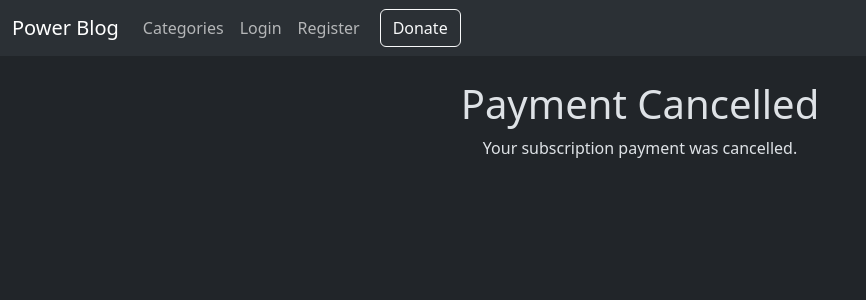
After one commit to Yasir-109/Django-Blog, a Django app: page /payment/payment_cancelled/ in a window 1280 px wide. The commit adds this page. Shown: the top 300 px of the page, without its empty margins (0-866 px from the left). Run offline with Django 4.2, Linux system fonts and the light colour scheme.

Commit message:
Power Blog 1.22
Added a Subscription Plan through Stripe

```diff
--- /dev/null
+++ b/powerblog/payments/templates/payment_cancelled.html
@@ -0,0 +1,13 @@
+{% extends 'base.html'%}
+{% block title %}Payment Cancelled{% endblock %}
+{% load static %}
+{% block content %}
+<div class="container">
+    <div class="row">
+        <div class="col-md-12 text-center">
+            <h1>Payment Cancelled</h1>
+            <p>Your subscription payment was cancelled.</p>
+        </div>
+    </div>
+</div>
+{% endblock %}
--- a/powerblog/payments/urls.py
+++ b/powerblog/payments/urls.py
@@ -6,9 +6,21 @@ urlpatterns = [
     path('', views.PaymentView.as_view(), name='payment'),
     path('config/', views.stripe_config),
     path('create-checkout-session/', views.create_checkout_session),
-    path('success/', views.SuccessView.as_view()),
-    path('cancelled/', views.CancelledView.as_view()),
-    path('webhook/', views.stripe_webhook),
+    path('success/', views.SuccessView.as_view(), name='success'),
+    path('cancelled/', views.CancelledView.as_view(), name="cancelled"),
+    path('webhook/', views.stripe_webhook, name='stripe_webhook'),
 
     path('subscribe/', views.SubscriptionView.as_view(), name="subscribe"),
+    path('create-subscription-session/', views.create_subscription_session, name='create_subscription_session'),
+
+
+    path('create-billing-portal-session/', views.create_billing_portal_session, name='create_billing_portal_session'),
+    path('subscription_details/', views.subscription_details, name='subscription_details'),
+    path('payment_success/', views.payment_success),
+    path('payment_cancelled/', views.payment_cancelled),
+
+    # path('subscription-success/', views.SubscriptionSuccessView.as_view(), name='subscription_success'),
+    # path('subscription-cancelled/', views.SubscriptionCancelledView.as_view(), name='subscription_cancelled'),
+    # path('subscription-config/', views.subscription_config, name='subscription_config'),
+    # path('subscription-webhook/', views.subscription_webhook, name='subscription_webhook'),
 ]
--- a/powerblog/payments/views.py
+++ b/powerblog/payments/views.py
@@ -1,15 +1,22 @@
-from django.shortcuts import render
+from django.shortcuts import render, redirect
 from django.views.generic.base import TemplateView
 from django.conf import settings
 from django.http.response import JsonResponse
 from django.views.decorators.csrf import csrf_exempt
 import stripe
 from django.http.response import JsonResponse, HttpResponse
+import json
+from django.contrib.auth.models import User
+from datetime import datetime
+from theblog.models import Profile
+from datetime import timedelta
+import datetime
+# Create your views here.
 
-# Create your views here.
 
 class PaymentView(TemplateView):
     template_name = 'payment.html'
+
 
 class SuccessView(TemplateView):
     template_name = 'success.html'
@@ -18,14 +25,17 @@ class SuccessView(TemplateView):
 class CancelledView(TemplateView):
     template_name = 'cancelled.html'
 
+
 class SubscriptionView(TemplateView):
     template_name = 'subscribe.html'
+
 
 @csrf_exempt
 def stripe_config(request):
     if request.method == 'GET':
         stripe_config = {'publicKey': settings.STRIPE_PUBLISHABLE_KEY}
         return JsonResponse(stripe_config, safe=False)
+
 
 @csrf_exempt
 def create_checkout_session(request):
@@ -43,7 +53,8 @@ def create_checkout_session(request):
 
             # ?session_id={CHECKOUT_SESSION_ID} means the redirect will have the session ID set as a query param
             checkout_session = stripe.checkout.Session.create(
-                success_url=domain_url + '/success?session_id={CHECKOUT_SESSION_ID}',
+                success_url=domain_url +
+                '/success?session_id={CHECKOUT_SESSION_ID}',
                 cancel_url=domain_url + '/cancelled/',
                 payment_method_types=['card'],
                 mode='payment',
@@ -57,6 +68,7 @@ def create_checkout_session(request):
             return JsonResponse({'sessionId': checkout_session['id']})
         except Exception as e:
             return JsonResponse({'error': str(e)})
+
 
 @csrf_exempt
 def stripe_webhook(request):
@@ -80,6 +92,235 @@ def stripe_webhook(request):
     # Handle the checkout.session.completed event
     if event['type'] == 'checkout.session.completed':
         print("Payment was successful.")
-        # TODO: run some custom code here
+        session = event['data']['object']
+        customer_id = session['customer']
+
+        try:
+            user_profile = Profile.objects.get(stripe_customer_id=customer_id)
+            user_profile.subscription_status = 'active'
+            user_profile.subscription_created = datetime.now()
+            user_profile.subscription_start_date = datetime.now()
+            user_profile.save()
+        except Profile.DoesNotExist:
+            print("I do not work")  # Handle the case where no user with the given customer ID is found
+
+    elif event['type'] == 'customer.subscription.updated':
+        subscription = event['data']['object']
+        if subscription['status'] == 'canceled':
+            customer_id = subscription['customer']
+
+            try:
+                user_profile = Profile.objects.get(stripe_customer_id=customer_id)
+                user_profile.subscription_status = 'canceled'
+                user_profile.subscription_cancel_at = datetime.now()
+                user_profile.save()
+            except Profile.DoesNotExist:
+                print("No user profile found for the given customer ID")
+
+    elif event['type'] == 'invoice.payment_failed':
+        customer_id = event['data']['object']['customer']
+
+        try:
+            user_profile = Profile.objects.get(stripe_customer_id=customer_id)
+            # Clear relevant fields in the user's profile
+            user_profile.subscription_status = 'canceled'
+            user_profile.subscription_created = None
+            user_profile.subscription_start_date = None
+            user_profile.subscription_session_id = None
+            user_profile.subscription_price_id = None
+            user_profile.stripe_customer_id = None
+            user_profile.save()
+        except Profile.DoesNotExist:
+            print("No user profile found for the given customer ID")
+
+    elif event['type'] == 'checkout.session.async_payment_failed':
+        print("Payment was not completed by the user.")
+        session = event['data']['object']
+        customer_id = session['customer']
+
+        try:
+            user_profile = Profile.objects.get(stripe_customer_id=customer_id)
+            user_profile.subscription_created = None
+            user_profile.subscription_start_date = None
+            user_profile.subscription_session_id = None
+            user_profile.subscription_price_id = None
+            user_profile.save()
+        except Profile.DoesNotExist:
+            print("Profile not found.")
 
     return HttpResponse(status=200)
+
+
+@csrf_exempt
+def create_subscription_session(request):
+    if request.method == 'POST':
+        user = request.user
+        # Get the price ID from the frontend (you may need to use the appropriate way to retrieve it)
+        price_id = request.POST.get('priceId')
+        domain_url = 'http://localhost:8000/payment'
+        stripe.api_key = settings.STRIPE_SECRET_KEY
+
+        if price_id:
+            try:
+                customer_id = user.profile.stripe_customer_id
+
+                # If no existing customer, create a new one
+                if not customer_id:
+                    customer = stripe.Customer.create(
+                        email=user.email,
+                        name= user.get_full_name()
+                        )
+                    customer_id = customer.id
+                    user.profile.stripe_customer_id = customer_id
+                    user.profile.save()
+
+                session = stripe.checkout.Session.create(
+                    success_url=domain_url +
+                    '/payment_success?session_id={CHECKOUT_SESSION_ID}',
+                    cancel_url=domain_url + '/payment_cancelled',
+                    mode='subscription',
+                    payment_method_types=['card'],
+                    line_items=[{
+                        'price': price_id,
+                        'quantity': 1,
+                    }],
+                    # Add the currency parameter here
+                    currency='usd',  # Replace with the appropriate currency code
+                    customer=customer_id,  # Use the customer ID
+                )
+
+                user.profile.subscription_session_id = session.id
+                user.profile.subscription_price_id = price_id
+                user.profile.save()
+
+                return redirect(session.url)
+            except Exception as e:
+                return JsonResponse({'error': {'message': str(e)}})
+
+
+
+@csrf_exempt
+def payment_failed(request):
+    if request.method == "POST":
+        data = json.loads(request.body)
+        session_id = data.get("session_id")
+
+        try:
+            # Retrieve user profile based on the session_id
+            user_profile = Profile.objects.get(subscription_session_id=session_id)
+            # Clear relevant fields in the user's profile
+            user_profile.subscription_status = 'canceled'
+            user_profile.subscription_created = None
+            user_profile.subscription_start_date = None
+            user_profile.subscription_session_id = None
+            user_profile.subscription_price_id = None
+            user_profile.save()
+
+            return JsonResponse({'status': 'success'})
+        except Profile.DoesNotExist:
+            return JsonResponse({'error': 'Profile not found'}, status=400)
+    return JsonResponse({'error': 'Invalid request method'}, status=405)
+
+
+def payment_success(request):
+    return render(request, 'payment_success.html')
+
+def payment_cancelled(request):
+    return render(request, 'payment_cancelled.html')
+
+# stripe.api_key = 'sk_test_51NiC2KF01CkaKFwNwu1jgX21ji9FyNPSYDzLVMc7mqR2HOE6HdY4DkoMtUinmvG4CjTz5m7Ybby3mOQ3dqKspANM00IKsf5SDl'
+
+
+def subscription_details(request):
+    stripe.api_key = settings.STRIPE_SECRET_KEY
+    subscription_id = 'sub_1234567890'  # Replace with the actual subscription ID
+
+    try:
+        user = request.user
+        profile = Profile.objects.get(user=user)  # Assuming each user has one profile
+        subscription_price_id = profile.subscription_price_id
+        stripe_customer_id = profile.stripe_customer_id
+
+        subscription_session_id = profile.subscription_session_id
+
+        checkout_session = stripe.checkout.Session.retrieve(subscription_session_id)
+        subscription_id = checkout_session.subscription
+
+        subscription = stripe.Subscription.retrieve(subscription_id)
+        current_period_end_unix = subscription.current_period_end
+
+        # Convert Unix timestamp to a datetime object
+        current_period_end_datetime = datetime.datetime.fromtimestamp(current_period_end_unix)
+
+        # Format the datetime object as a string
+        current_period_end = current_period_end_datetime.strftime('%Y-%m-%d %H:%M:%S')
+
+        # Calculate next billing date by adding one second to current_period_end
+        next_billing_date_datetime = current_period_end_datetime + datetime.timedelta(seconds=1)
+
+        # Format the next billing date as a string
+        next_billing_date = next_billing_date_datetime.strftime('%Y-%m-%d %H:%M:%S')
+
+        context = {
+            'current_period_end': current_period_end,
+            'next_billing_date': next_billing_date,
+        }
+
+        return render(request, 'subscription_details.html', context)
+    except stripe.error.StripeError as e:
+        # Handle Stripe API errors
+        context = {'error_message': str(e)}
+        return render(request, 'subscription_error.html', context)
+
+def create_billing_portal_session(request):
+    if request.method == 'POST':
+        user = request.user
+        stripe.api_key = settings.STRIPE_SECRET_KEY
+
+        try:
+            customer_id = user.profile.stripe_customer_id  # Assuming you store the Stripe customer ID in the user's profile
+            if customer_id:
+                session = stripe.billing_portal.Session.create(
+                    customer=customer_id,
+                    return_url='http://localhost:8000/',
+                )
+                return redirect(session.url)
+            else:
+                return JsonResponse({'error': 'Stripe customer ID missing in user profile.'}, status=400)
+        except Exception as e:
+            return JsonResponse({'error': {'message': str(e)}}, status=400)
+    else:
+        return JsonResponse({'error': 'Invalid request method.'}, status=405)
+
+# def subscription_config(request):
+#     stripe_config = {'publicKey': settings.STRIPE_PUBLISHABLE_KEY}
+#     return JsonResponse(stripe_config, safe=False)
+#
+# @csrf_exempt
+# def subscription_webhook(request):
+#     stripe.api_key = settings.STRIPE_SECRET_KEY
+#     endpoint_secret = settings.STRIPE_ENDPOINT_SECRET
+#     payload = request.body
+#     sig_header = request.META['HTTP_STRIPE_SIGNATURE']
+#     event = None
+#
+#     try:
+#         event = stripe.Webhook.construct_event(
+#             payload, sig_header, endpoint_secret
+#         )
+#     except ValueError as e:
+#         # Invalid payload
+#         return HttpResponse(status=400)
+#     except stripe.error.SignatureVerificationError as e:
+#         # Invalid signature
+#         return HttpResponse(status=400)
+#
+#     # Handle the checkout.session.completed event
+#     if event['type'] == 'checkout.session.completed':
+#         print("Payment was successful.")
+#         session = event['data']['object']  # contains a Stripe Session sub-object
+#         paymentIntentId = session["payment_intent"]
+#         paymentIntent = stripe.PaymentIntent.retrieve(paymentIntentId)
+#         print(paymentIntent)
+#         amountPaid = int((float)(paymentIntent["amount"]) * (1/100)) + float('5')
+#         print(amountPaid)
--- a/powerblog/theblog/templates/base.html
+++ b/powerblog/theblog/templates/base.html
@@ -75,6 +75,19 @@
               <li><a class="dropdown-item" href="{% url 'create_profile_page' %}">Create Profile</a></li>
               {% endif %}
               <li>
+                <hr class="dropdown-divider">
+                {% if user.profile.stripe_customer_id %}
+                <form action="{% url 'create_billing_portal_session' %}" method="post">
+                  {% csrf_token %}
+                  <button type="submit" class="dropdown-item">Manage Billing</button>
+                </form>
+                <form action="{% url 'subscription_details' %}" method="post">
+                  {% csrf_token %}
+                  <button type="submit" class="dropdown-item">Subscription Details</button>
+                </form>
+                {% endif %}
+              </li>
+              <li>
                 <a class="dropdown-item" href="{% url 'logout' %}">Logout</a>
               </li>
             </ul>
@@ -83,8 +96,12 @@
           {% endif %}
           <li class="nav-item">
             <form class="container-fluid justify-content-start">
+              {% if not user.profile.stripe_customer_id %}
+              {% if user.is_authenticated %}
               <a class="btn btn-outline-warning me-2" type="button" href="{% url 'subscribe'%}">Get a Subscription</a>
+              {% endif %}
               <a class="btn btn-outline-light me-2" type="button" href="{% url 'payment'%}">Donate</a>
+              {% endif %}
             </form>
           </li>
         </ul>
```
Also changed, not shown: powerblog/payments/templates/payment_success.html (added, +13 -0 lines), powerblog/payments/templates/subscribe.html (+45 -13 lines), powerblog/payments/templates/subscription_details.html (added, +9 -0 lines), powerblog/payments/templates/subscription_error.html (added, +8 -0 lines), powerblog/static/main.js (+43 -0 lines), powerblog/theblog/models.py (+11 -0 lines), powerblog/db.sqlite3, powerblog/theblog/migrations/0011_profile_subscription_cancel_at_and_more.py (added), powerblog/theblog/migrations/0012_profile_stripe_customer_id.py (added), powerblog/theblog/migrations/0013_remove_profile_subscription_cancel_at_period_end_and_more.py (added), powerblog/theblog/migrations/0014_profile_subscription_end_date.py (added), powerblog/theblog/migrations/0015_remove_profile_subscription_end_date.py (added).
